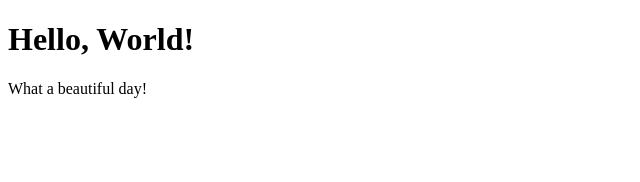
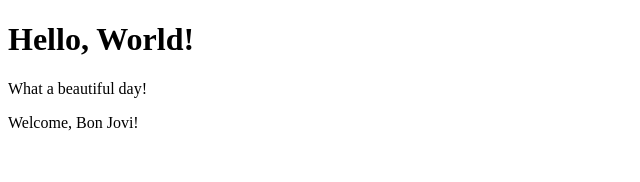
Before and after one commit to AngeloC94/React-Exercises, a React (Create React App) app: page / in a window 1280 px wide. Shown: the top 182 px of the page, without its empty margins (0-640 px from the left). Built offline with nearby package versions, Linux system fonts and the light colour scheme.

Commit message:
props 01 done

```diff
--- a/src/App.js
+++ b/src/App.js
@@ -1,8 +1,11 @@
 import React from "react"
 import { Hello } from "./Hello"
+import { Welcome } from "./Welcome"
 
-export class App extends React.Component{
+export class App extends React.Component {
     render() {
-        return <div><Hello /></div>
+        return <div><Hello />
+            <Welcome name="Bon Jovi" />
+        </div>
     }
 }
--- /dev/null
+++ b/src/Welcome.js
@@ -0,0 +1,8 @@
+import React from "react";
+
+
+export class Welcome extends React.Component {
+    render(){
+        return <p>Welcome, {this.props.name}!</p>
+    }
+}
```
